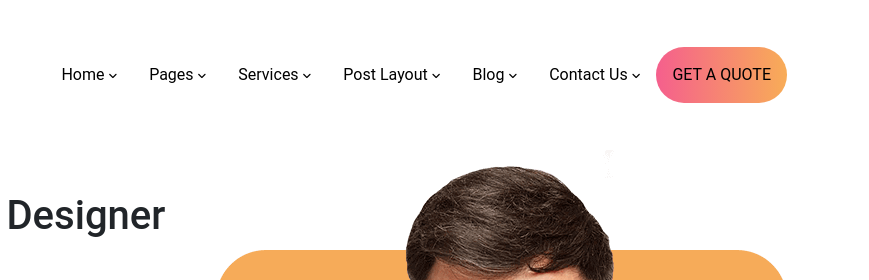
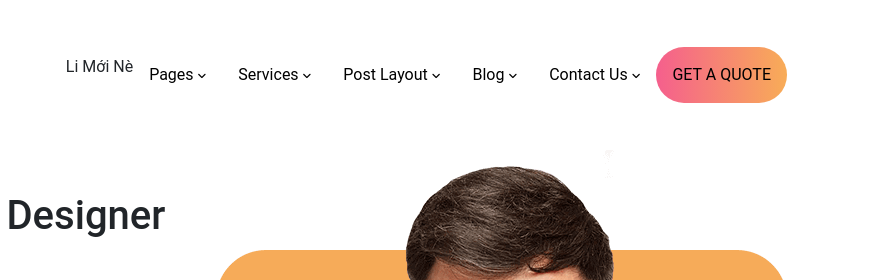
Before and after one commit to LePhamAnhTuan/Samar, a plain HTML site: page index.html in a window 1280 px wide. Shown: the top 280 px of the page, 411-1280 px from the left. Drawn offline with nearby package versions, Linux system fonts and the light colour scheme.

Commit message:
Update index.html

```diff
--- a/index.html
+++ b/index.html
@@ -43,9 +43,7 @@
         <div class="header_navbar d-flex align-items-center text-capitalize">
           <ul class="nav">
             <li class="nav-item">
-              <a class="nav-link" href="#"
-                >home <i class="fa-solid fa-angle-down"></i
-              ></a>
+             li mới nè
             </li>
             <li class="nav-item">
               <a class="nav-link" href="#"
```
